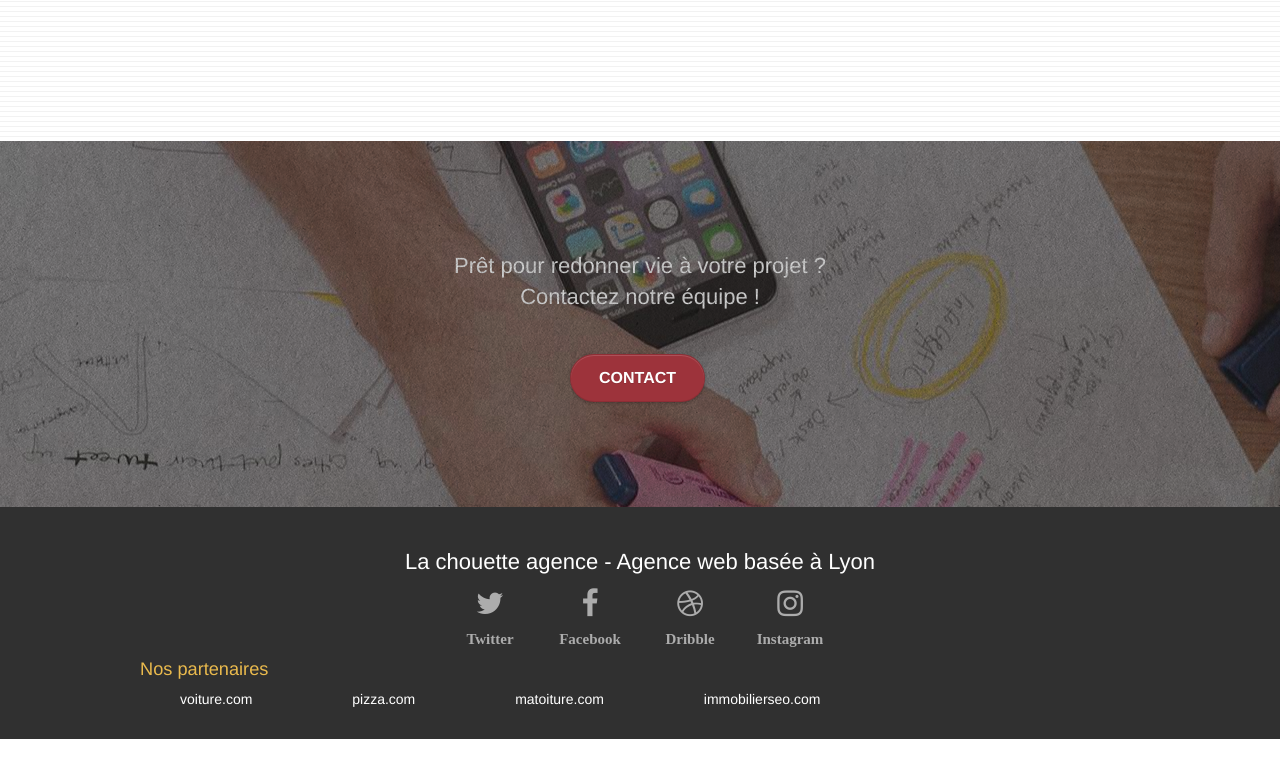
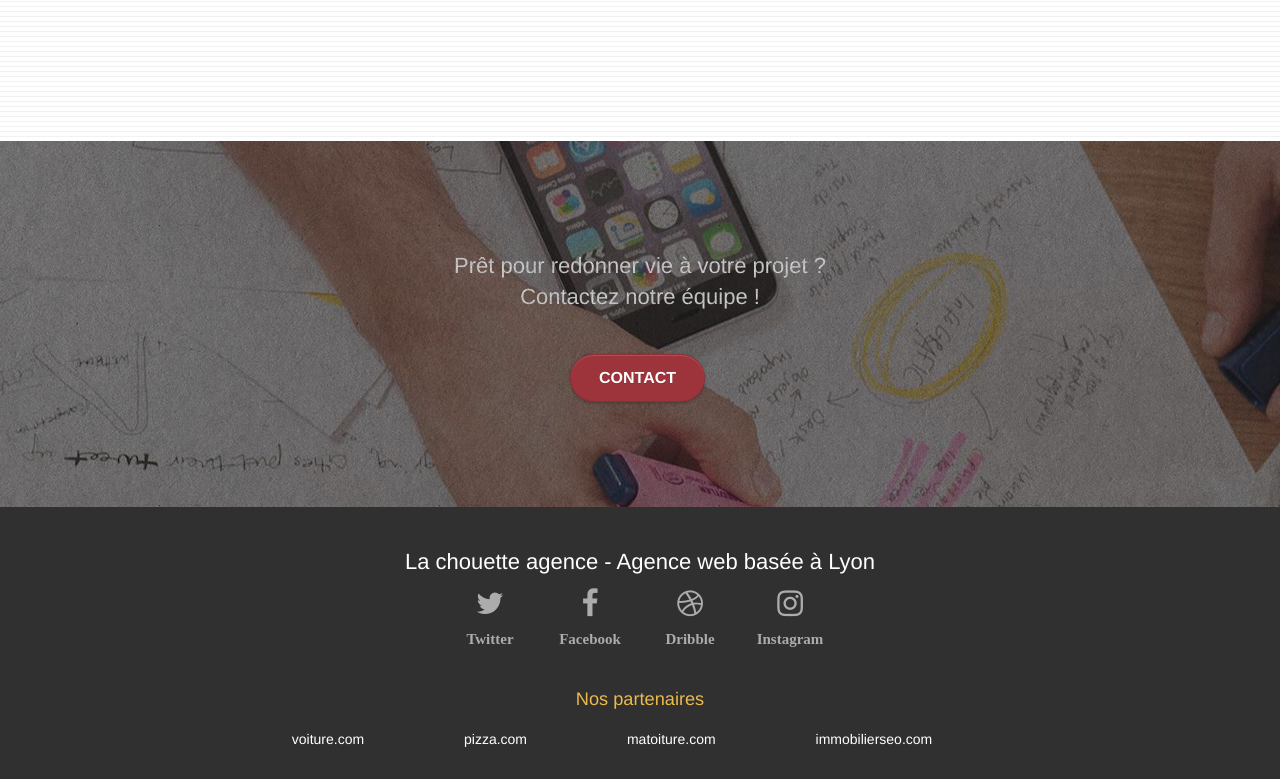
Before and after one commit to Haltay/P4_01.02.21, a plain HTML site: page index.html in a window 1280 px wide. Shown: the part 2910-3689 px from the top of the page. Before the commit the page ends 3649 px from the top, so only its background shows below. Drawn offline with Linux system fonts and the light colour scheme.

Commit message:
WIp: peaufinage ; fix centrage footer partenaire
Centrage de la div partenaire et de son contenu

```diff
--- a/style.css
+++ b/style.css
@@ -361,6 +361,13 @@ h4 {
 
 .col-sm-5 {
     width: 100%;
+    margin-top: 3%;
+    justify-content: center;
+    text-align: center;
+}
+
+.col-sm-5 h4 {
+    margin-bottom: 2%;
 }
 
 .partners-list li {
```
